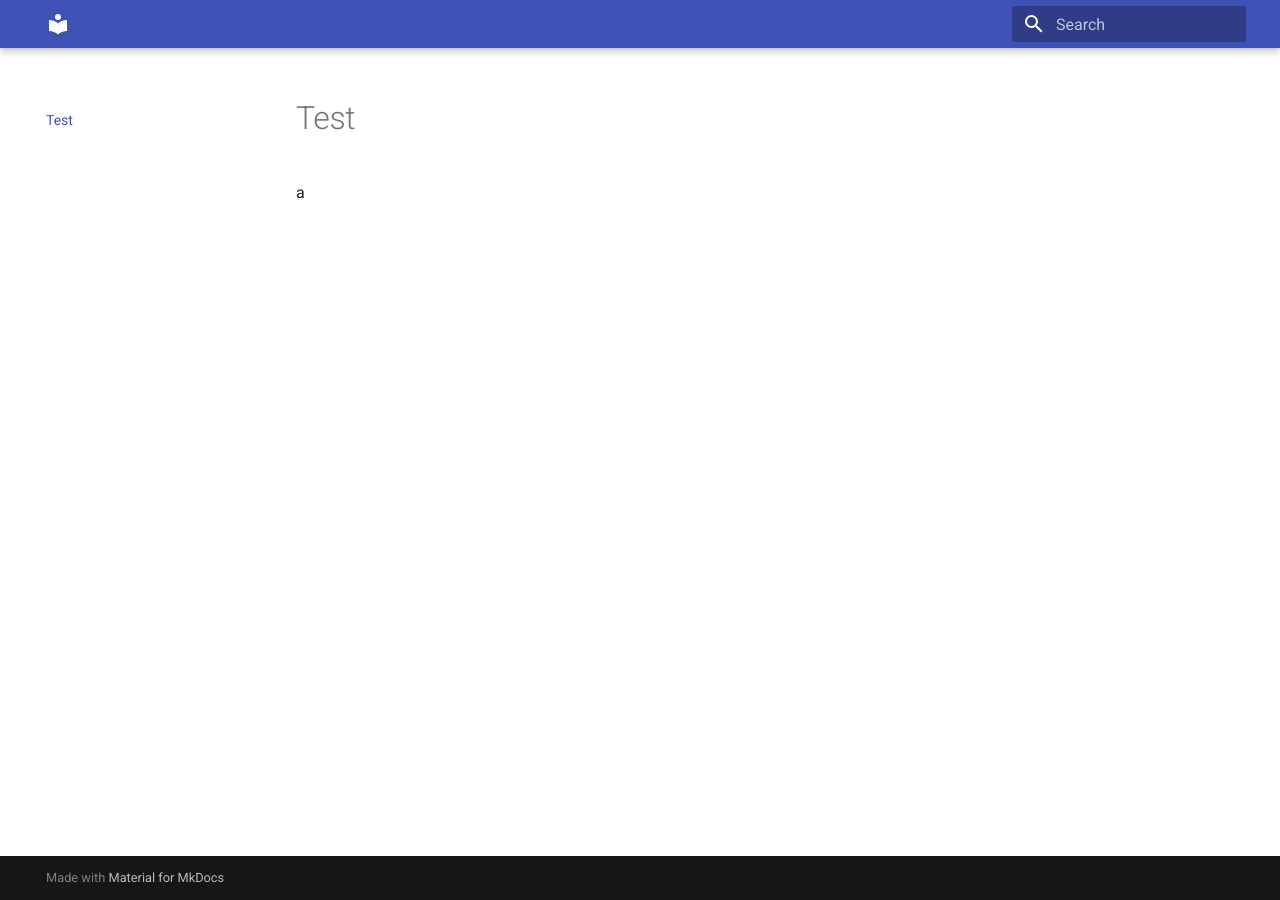
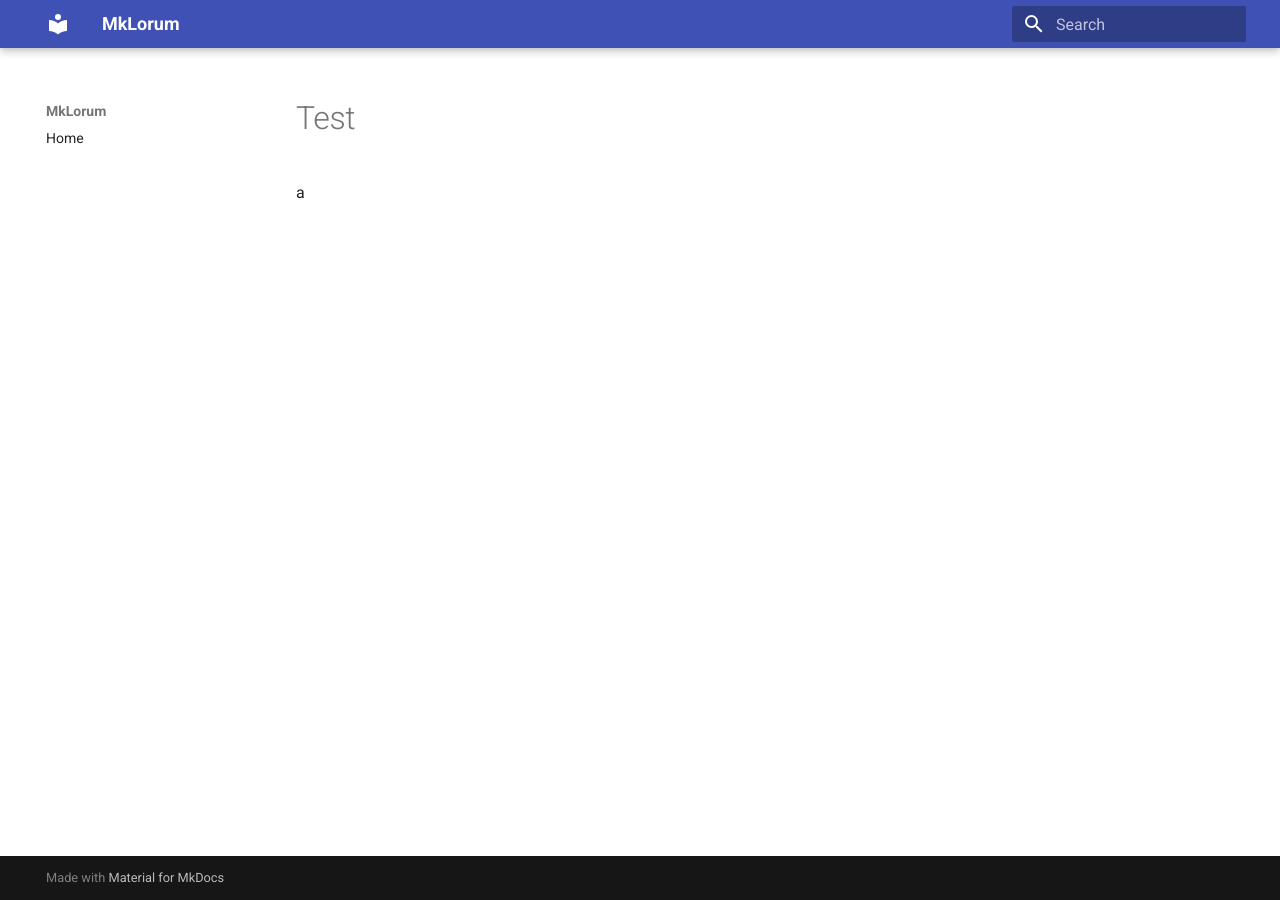
Before and after one commit to GFGMNET/CORE, an MkDocs documentation site: the page built from docs/test.md, in a window 1280 px wide. Built offline with MkDocs 1.6.1 and Material for MkDocs 9.7.7, drawn with Linux system fonts in a browser that asks for light colours.

Commit message:
Change to MKDOC's

```diff
--- a/mkdocs.yml
+++ b/mkdocs.yml
@@ -1,2 +1,6 @@
+site_name: MkLorum
+site_url: https://example.com/
+nav:
+  - Home: index.md
 theme:
   name: 'material'
```
Also changed, not shown: index.md (added, +1 -0 lines).
